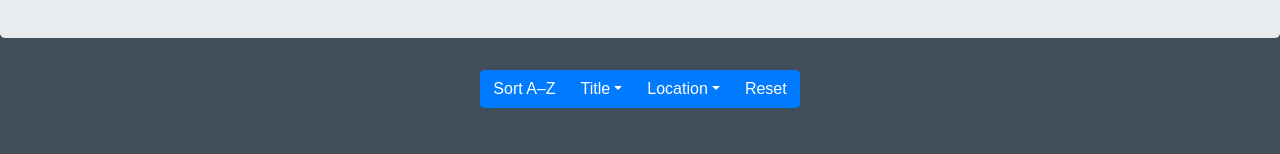
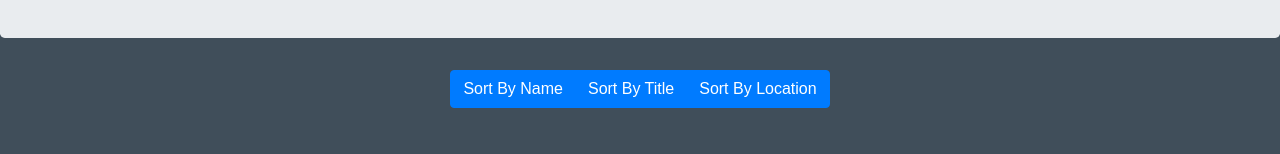
Before and after one commit to ashhunt07/hw-19-react-employee-directory, a React (Create React App) app in the folder empdirectory/: page / in a window 1280 px wide. Shown: the part 246-400 px from the top of the page. Built offline with nearby package versions, Linux system fonts and the light colour scheme.

Commit message:
switched gears on functionality, up and running

```diff
--- a/empdirectory/src/App.js
+++ b/empdirectory/src/App.js
@@ -14,8 +14,11 @@ function App() {
     // Handles which cards get wrapped to
     const [emp, setEmp] = useState(employees);
 
-  // Handles the name sorting state
+     // Handles sorting states
         const [nameSort, setNameSort] = useState("AZ");
+        const [locationSort, setLocationSort] = useState("AZ");
+        const [titleSort, setTitleSort] = useState("AZ");
+
 
 
 
@@ -34,66 +37,96 @@ const sortNames = () => {
     }
     }
 
-  // Filters based on dropdown selected
-    const handleDropdown = (eventKey) => {
-
-    switch (eventKey) {
-        case "Project Manager":
-        setEmp(emp.filter(e =>
-            e.title.includes("Project Manager")
-        ));
+    const sortLocal = () => {
+        switch (locationSort) {
+            case "AZ":
+            setEmp(emp.sort((a, b) => (a.location > b.location) ? 1 : -1));
+            setLocationSort("ZA")
             break;
-        case "Designer":
-        setEmp(emp.filter(e =>
-            e.title.includes("Designer")
-        ));
-        break;
-        case "Developer":
-        setEmp(emp.filter(e =>
-            e.title.includes("Developer")
-        ));
-        break;
-        case "Engineer":
-            setEmp(emp.filter(e =>
-                e.title.includes("Engineer")
-            ));
-        break;
-        case "San Antonio":
-        setEmp(emp.filter(e =>
-            e.location.includes("San Antonio")
-        ));
-        break;
-        case "Dallas":
-        setEmp(emp.filter(e =>
-            e.location.includes("Dalla")
-        ));
-        break;
-        case "Austin":
-        setEmp(emp.filter(e =>
-            e.location.includes("Austin")
-        ));
-        break;
-        case "Las Angeles":
-        setEmp(emp.filter(e =>
-            e.location.includes("Las Angeles")
-        ));
-        break;
-        case "New York":
-        setEmp(emp.filter(e =>
-            e.location.includes("New York")
-        ));
+            case "ZA":
+            setEmp(emp.sort((a, b) => (a.location < b.location) ? 1 : -1))
+            setLocationSort("AZ")
             break;
         default:
-            resetEmp();
             return;
-
         }
         }
 
-    // Resets to all the team cards
-    const resetEmp = () => {
-        setEmp(employees);
+        const sortTitle = () => {
+            switch (titleSort) {
+                case "AZ":
+                setEmp(emp.sort((a, b) => (a.title > b.title) ? 1 : -1));
+                setTitleSort("ZA")
+                break;
+                case "ZA":
+                setEmp(emp.sort((a, b) => (a.title < b.title) ? 1 : -1))
+                setTitleSort("AZ")
+                break;
+            default:
+                return;
             }
+            }
+
+//   // Filters based on dropdown selected
+//     const handleDropdown = (eventKey) => {
+
+//     switch (eventKey) {
+//         case "Project Manager":
+//         setEmp(emp.filter(e =>
+//             e.title.includes("Project Manager")
+//         ));
+//         break;
+//         case "Designer":
+//         setEmp(emp.filter(e =>
+//             e.title.includes("Designer")
+//         ));
+//         break;
+//         case "Developer":
+//         setEmp(emp.filter(e =>
+//             e.title.includes("Developer")
+//         ));
+//         break;
+//         case "Engineer":
+//             setEmp(emp.filter(e =>
+//                 e.title.includes("Engineer")
+//             ));
+//         break;
+//         case "San Antonio":
+//         setEmp(emp.filter(e =>
+//             e.location.includes("San Antonio")
+//         ));
+//         break;
+//         case "Dallas":
+//         setEmp(emp.filter(e =>
+//             e.location.includes("Dalla")
+//         ));
+//         break;
+//         case "Austin":
+//         setEmp(emp.filter(e =>
+//             e.location.includes("Austin")
+//         ));
+//         break;
+//         case "Las Angeles":
+//         setEmp(emp.filter(e =>
+//             e.location.includes("Las Angeles")
+//         ));
+//         break;
+//         case "New York":
+//         setEmp(emp.filter(e =>
+//             e.location.includes("New York")
+//         ));
+//         break;
+//         default:
+//             resetEmp();
+//         return;
+
+//     }
+//     }
+
+//     // Resets to all the team cards
+//     const resetEmp = () => {
+//         setEmp(employees);
+//         }
 
 
   // Map over employees and render a EmployeeCard component for each friend object
@@ -103,10 +136,14 @@ const sortNames = () => {
             <Title />
 
             <FilterMenu
-            resetBtn={resetEmp}
-            sortBtn={sortNames}
-            children={nameSort === "AZ" ? "Sort A–Z" : "Sort Z–A"}
-            handleDropdown={handleDropdown} />
+            // resetBtn={resetEmp}
+            sortByName={sortNames}
+            sortByLocation={sortLocal}
+            sortByTitle={sortTitle}
+            // children={nameSort === "AZ" ? "Sort A–Z" : "Sort Z–A"}
+            // children={locationSort === "AZ" ? "Sort A–Z" : "Sort Z–A"}
+            // handleDropdown={handleDropdown}
+            />
 
             <CardWrapper>
             {employees.map(e => (
@@ -128,8 +165,3 @@ const sortNames = () => {
 
 
 export default App;
-
-// const sort = arr => arr.sort((a, b) => a - b);
-// //By default,the sort() function sorts values as strings.Fix this by providing a compare function.
-// // Example
-// sort([1, 5, 2, 4, 3]);
--- a/empdirectory/src/components/FilterBtns/index.js
+++ b/empdirectory/src/components/FilterBtns/index.js
@@ -2,17 +2,19 @@ import React from "react";
 import './style.css';
 import ButtonGroup from 'react-bootstrap/ButtonGroup'
 import Button from 'react-bootstrap/Button'
-import DropdownButton from 'react-bootstrap/DropdownButton'
-import Dropdown from 'react-bootstrap/Dropdown'
+// import DropdownButton from 'react-bootstrap/DropdownButton'
+// import Dropdown from 'react-bootstrap/Dropdown'
 
 
 // This button group allows the user to filter names from A-Z, Z-A, filter by Job Title, filter by Location Title, and reset all values.
-function FilterBtns ({ sortBtn, resetBtn, children, handleDropdown }) {
+function FilterBtns ({ sortByName, sortByTitle, sortByLocation}) {
   return (
     <ButtonGroup className ="margin full-width">
-      <Button className=".btn" onClick={ sortBtn }>{ children }</Button>
+      <Button className=".btn" onClick={ sortByName }>Sort By Name</Button>
+      <Button className=".btn" onClick={ sortByTitle }>Sort By Title</Button>
+      <Button className=".btn" onClick={ sortByLocation }>Sort By Location</Button>
 
-    <DropdownButton as={ButtonGroup} title="Title" id="bg-nested-dropdown" className="dropdown" onSelect={handleDropdown}>
+    {/* <DropdownButton as={ButtonGroup} title="Title" id="bg-nested-dropdown" className="dropdown" onSelect={handleDropdown}>
       <Dropdown.Item eventKey="Developer">Developer</Dropdown.Item>
       <Dropdown.Item eventKey="Engineer">Engineer</Dropdown.Item>
       <Dropdown.Item eventKey="Project Manager">Project Manager</Dropdown.Item>
@@ -25,9 +27,9 @@ function FilterBtns ({ sortBtn, resetBtn, children, handleDropdown }) {
       <Dropdown.Item eventKey="Austin">Austin</Dropdown.Item>
       <Dropdown.Item eventKey="Las Angeles">Las Angeles</Dropdown.Item>
       <Dropdown.Item eventKey="New York">New York</Dropdown.Item>
-    </DropdownButton>
+    </DropdownButton> */}
 
-    <Button onClick={resetBtn}>Reset</Button>
+    {/* <Button onClick={resetBtn}>Reset</Button> */}
 
     </ButtonGroup>
   );
--- a/empdirectory/src/components/FilterMenu/index.js
+++ b/empdirectory/src/components/FilterMenu/index.js
@@ -7,7 +7,7 @@ function FilterMenu (props) {
         <div className="menuBar">
             <div className="button-group">
                 <FilterBtns
-                    resetBtn={props.resetBtn} sortBtn={props.sortBtn} children={props.children} handleDropdown={props.handleDropdown}
+                    resetBtn={props.resetBtn} sortByName={props.sortByName} sortByTitle={props.sortByTitle} sortByLocation={props.sortByLocation} children={props.children} handleDropdown={props.handleDropdown}
                     />
         </div>
     </div>
```
Lines whose indentation alone changed are shown as unchanged.
